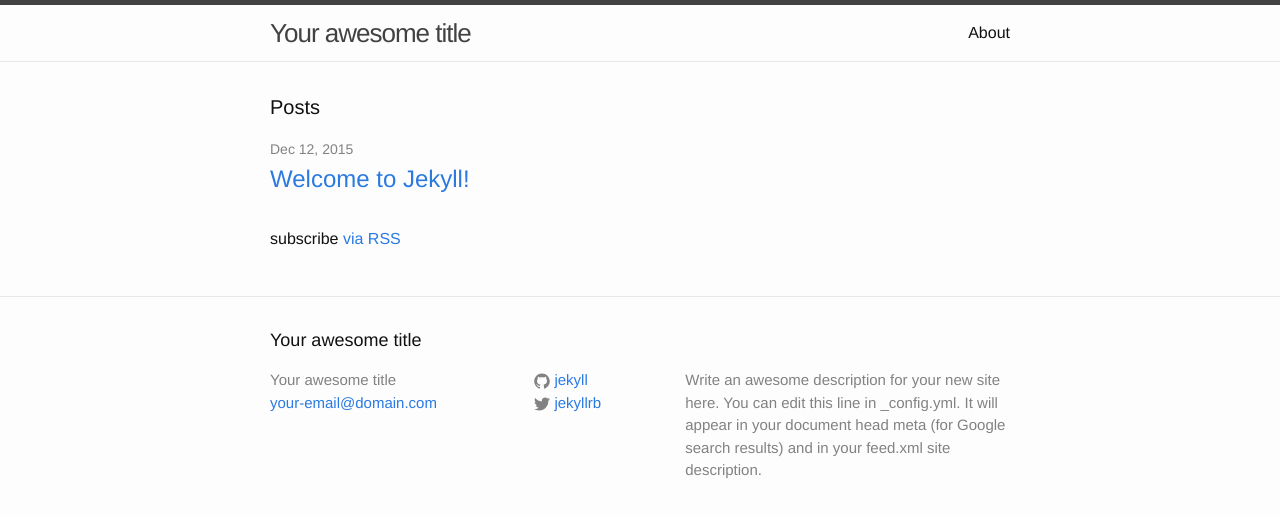
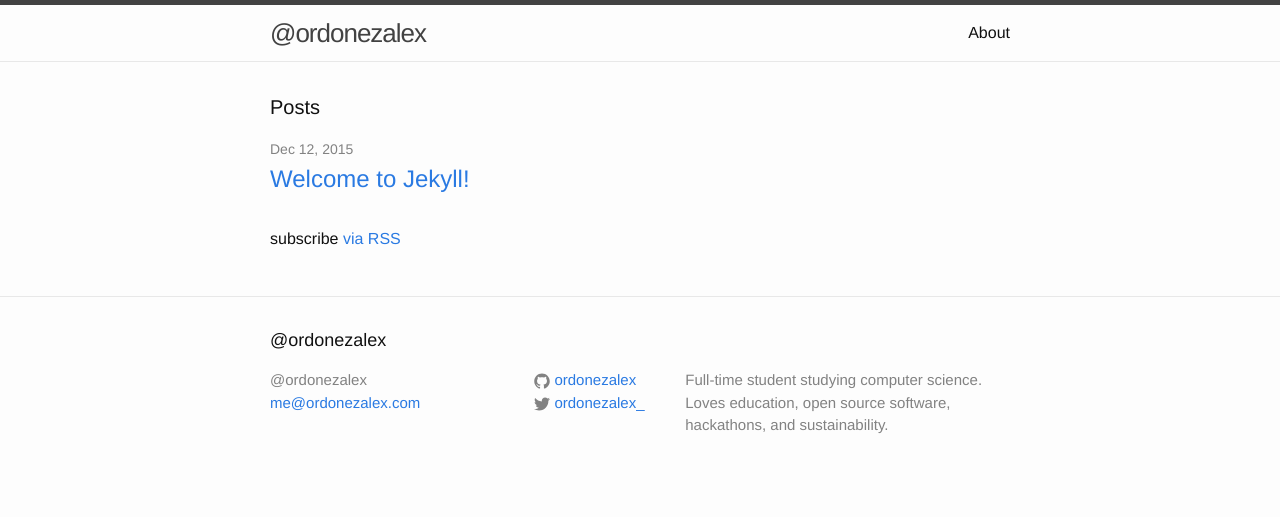
Before and after one commit to a-p-o/a-p-o.github.io, a Jekyll site: the page built from index.html, in a window 1280 px wide. Shown: the top 517 px of the page. Built offline with Jekyll 4.4.1, drawn with Linux system fonts in a browser that asks for light colours.

Commit message:
Update config

```diff
--- a/_config.yml
+++ b/_config.yml
@@ -1,14 +1,13 @@
 # Site settings
-title: Your awesome title
-email: your-email@domain.com
-description: > # this means to ignore newlines until "baseurl:"
-  Write an awesome description for your new site here. You can edit this
-  line in _config.yml. It will appear in your document head meta (for
-  Google search results) and in your feed.xml site description.
-baseurl: "" # the subpath of your site, e.g. /blog/
-url: "http://yourdomain.com" # the base hostname & protocol for your site
-twitter_username: jekyllrb
-github_username:  jekyll
+title: '@ordonezalex'
+email: me@ordonezalex.com
+description: > # this means to ignore newlines until 'baseurl:'
+    Full-time student studying computer science.
+    Loves education, open source software, hackathons, and sustainability.
+baseurl: '' # the subpath of your site, e.g. /blog/
+url: 'http://ordonezalex.com' # the base hostname & protocol for your site
+twitter_username: ordonezalex_
+github_username: ordonezalex
 
 # Build settings
 markdown: kramdown
```
